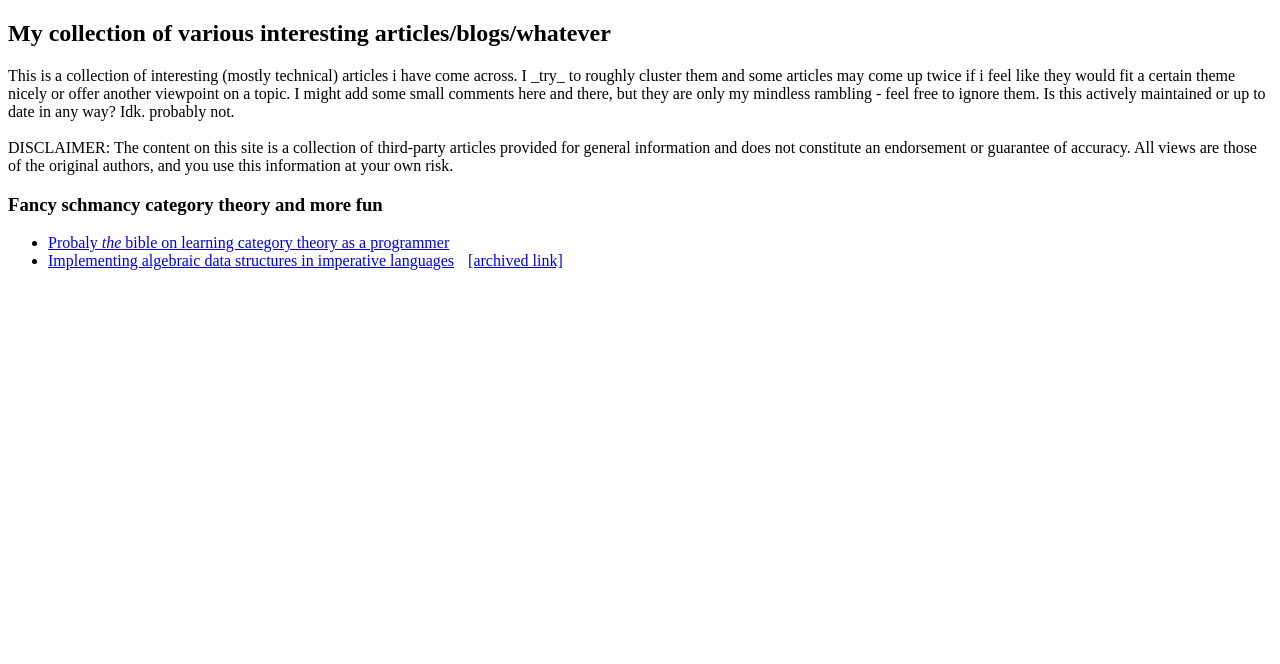
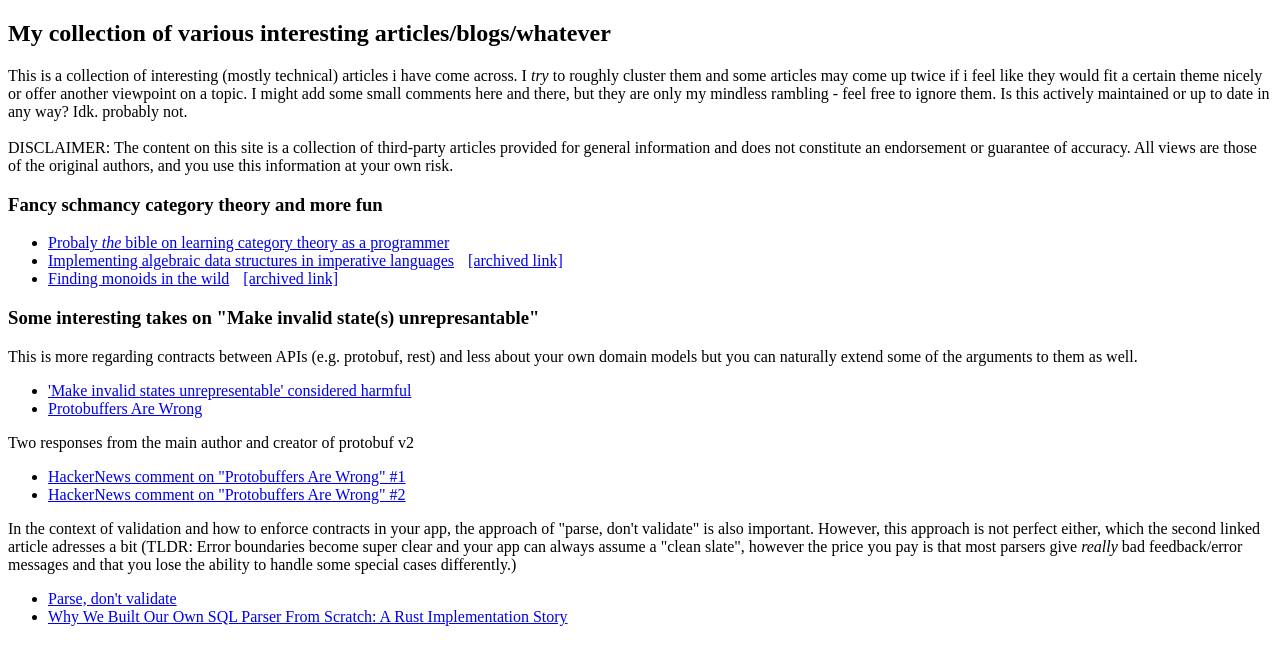
Before and after one commit to pvlov/collection, a plain HTML site: page index.html in a window 1280 px wide. Drawn offline with Linux system fonts and the light colour scheme.

```diff
--- a/index.html
+++ b/index.html
@@ -8,22 +8,25 @@
 </head>
 
 <body>
-	<h2>My collection of various interesting articles/blogs/whatever</h2>
+	<header>
+		<h2>My collection of various interesting articles/blogs/whatever</h2>
 
-	This is a collection of interesting (mostly technical) articles i have come
-	across. I _try_ to roughly cluster them and some articles may come up twice
-	if i feel like they would fit a certain theme nicely or offer another
-	viewpoint on a topic. I might add some small comments here and there, but
-	they are only my mindless rambling - feel free to ignore them. Is this
-	actively maintained or up to date in any way? Idk. probably not.
+		This is a collection of interesting (mostly technical) articles i have
+		come across. I <i>try</i> to roughly cluster them and some articles may
+		come up twice if i feel like they would fit a certain theme nicely or
+		offer another viewpoint on a topic. I might add some small comments here
+		and there, but they are only my mindless rambling - feel free to ignore
+		them. Is this actively maintained or up to date in any way? Idk. probably
+		not.
 
-	<br />
-	<br />
+		<br />
+		<br />
 
-	DISCLAIMER: The content on this site is a collection of third-party articles
-	provided for general information and does not constitute an endorsement or
-	guarantee of accuracy. All views are those of the original authors, and you
-	use this information at your own risk.
+		DISCLAIMER: The content on this site is a collection of third-party
+		articles provided for general information and does not constitute an
+		endorsement or guarantee of accuracy. All views are those of the original
+		authors, and you use this information at your own risk.
+	</header>
 
 	<h3>Fancy schmancy category theory and more fun</h3>
 	<ul>
@@ -39,6 +42,64 @@
 				[archived link]
 			</a>
 		</li>
+
+		<li>
+			<a style="margin-right: 10px" href="https://blog.veritates.love/monoids_in_public.html">Finding monoids in
+				the wild</a>
+			<a href="https://web.archive.org/web/20250918045602/https://blog.veritates.love/monoids_in_public.html">
+				[archived link]
+			</a>
+		</li>
+	</ul>
+
+	<h3>Some interesting takes on "Make invalid state(s) unrepresantable"</h3>
+	This is more regarding contracts between APIs (e.g. protobuf, rest) and less
+	about your own domain models but you can naturally extend some of the
+	arguments to them as well.
+	<ul>
+		<li>
+			<a href="https://www.seangoedecke.com/invalid-states/">
+				'Make invalid states unrepresentable' considered harmful
+			</a>
+		</li>
+		<li>
+			<a href="https://reasonablypolymorphic.com/blog/protos-are-wrong/">
+				Protobuffers Are Wrong
+			</a>
+		</li>
+	</ul>
+	Two responses from the main author and creator of protobuf v2
+	<ul>
+		<li>
+			<a href="https://news.ycombinator.com/item?id=18196288">
+				HackerNews comment on "Protobuffers Are Wrong" #1
+			</a>
+		</li>
+		<li>
+			<a href="https://news.ycombinator.com/item?id=45139656#45140590">
+				HackerNews comment on "Protobuffers Are Wrong" #2
+			</a>
+		</li>
+	</ul>
+	In the context of validation and how to enforce contracts in your app, the
+	approach of "parse, don't validate" is also important. However, this
+	approach is not perfect either, which the second linked article adresses a
+	bit (TLDR: Error boundaries become super clear and your app can always
+	assume a "clean slate", however the price you pay is that most parsers give
+	<i>really</i> bad feedback/error messages and that you lose the ability to
+	handle some special cases differently.)
+	<ul>
+		<li>
+			<a href="https://lexi-lambda.github.io/blog/2019/11/05/parse-don-t-validate/">
+				Parse, don't validate
+			</a>
+		</li>
+		<li>
+			<a href="https://www.databend.com/blog/category-engineering/2025-09-10-query-parser/">
+				Why We Built Our Own SQL Parser From Scratch: A Rust Implementation
+				Story
+			</a>
+		</li>
 	</ul>
 </body>
 
```
